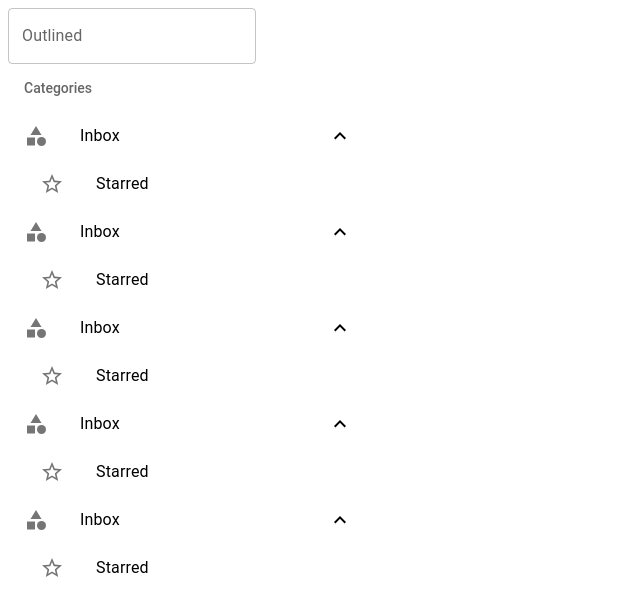
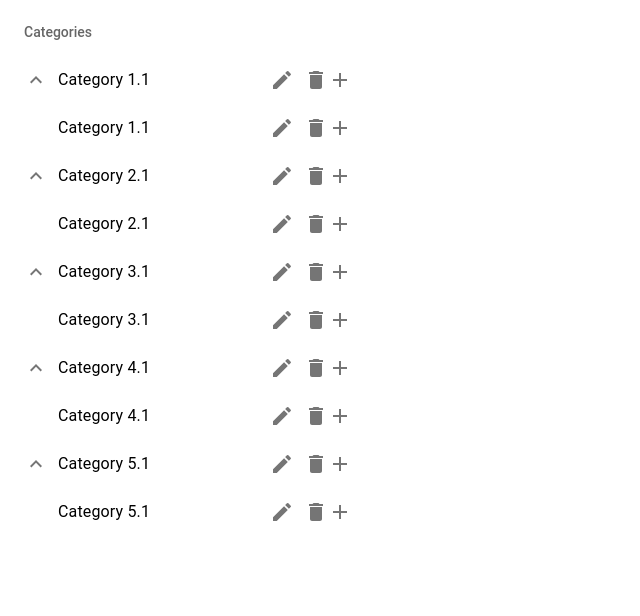
Before and after one commit to sonozyurt/nextjs-pet-project, a Next.js app: page / in a window 1280 px wide. Shown: the top 616 px of the page, without its empty margins (0-640 px from the left). Built offline with nearby package versions, Linux system fonts and the light colour scheme.

Commit message:
feat: adjusted category pills and added edit functionality

```diff
--- a/src/app/components/CategoryListing/CategoryListing.tsx
+++ b/src/app/components/CategoryListing/CategoryListing.tsx
@@ -1,30 +1,18 @@
 import ListSubheader from '@mui/material/ListSubheader';
 import List from '@mui/material/List';
-
 import CategoryPill from './CategoryPill';
-import { TextField } from '@mui/material';
-import { useState } from 'react';
 
 export default async function CategoryListing() {
   const categories = [1, 2, 3, 4, 5];
   return (
     <>
-      <TextField id='outlined-basic' label='Outlined' variant='outlined' />
-
       <List
         sx={{ width: '100%', maxWidth: 360, bgcolor: 'background.paper' }}
-        component='nav'
-        aria-labelledby='nested-list-subheader'
-        subheader={
-          <ListSubheader component='div' id='nested-list-subheader'>
-            Categories
-          </ListSubheader>
-        }
+        component='div'
+        subheader={<ListSubheader component='div'>Categories</ListSubheader>}
       >
-        {categories.map((num) => (
-          <div key={num}>
-            <CategoryPill />
-          </div>
+        {categories.map((num, i) => (
+          <CategoryPill key={num} index={i} />
         ))}
       </List>
     </>
--- a/src/app/components/CategoryListing/CategoryPill.tsx
+++ b/src/app/components/CategoryListing/CategoryPill.tsx
@@ -1,37 +1,36 @@
 'use client';
-import { ExpandLess, ExpandMore, StarBorder } from '@mui/icons-material';
+import { ExpandLess, ExpandMore } from '@mui/icons-material';
 import {
   Collapse,
   List,
+  ListItem,
   ListItemButton,
   ListItemIcon,
-  ListItemText,
 } from '@mui/material';
-import CategoryIcon from '@mui/icons-material/Category';
 import { useState } from 'react';
+import PillContent from './PillContent';
 
-export default function CategoryPill() {
+export default function CategoryPill({ index }: any) {
   const [open, setOpen] = useState(true);
 
-  const handleClick = () => {
+  const handleExpand = () => {
     setOpen(!open);
   };
   return (
     <>
-      <ListItemButton onClick={handleClick}>
-        <ListItemIcon>
-          <CategoryIcon />
+      <ListItem>
+        <ListItemIcon
+          sx={{ cursor: 'pointer', minWidth: 0, mr: '10px' }}
+          onClick={handleExpand}
+        >
+          {open ? <ExpandLess /> : <ExpandMore />}
         </ListItemIcon>
-        <ListItemText primary='Inbox' />
-        {open ? <ExpandLess /> : <ExpandMore />}
-      </ListItemButton>
+        <PillContent index={index} />
+      </ListItem>
       <Collapse in={open} timeout='auto' unmountOnExit>
         <List component='div' disablePadding>
-          <ListItemButton sx={{ pl: 4 }}>
-            <ListItemIcon>
-              <StarBorder />
-            </ListItemIcon>
-            <ListItemText primary='Starred' />
+          <ListItemButton sx={{ pl: '50px' }}>
+            <PillContent index={index} />
           </ListItemButton>
         </List>
       </Collapse>
--- /dev/null
+++ b/src/app/components/CategoryListing/PillContent.tsx
@@ -0,0 +1,58 @@
+'use client';
+import { Add, Check, Delete, Edit } from '@mui/icons-material';
+import {
+  Box,
+  IconButton,
+  ListItemIcon,
+  ListItemText,
+  TextField,
+} from '@mui/material';
+import { useState } from 'react';
+
+export default function PillContent({ index }: any) {
+  const [isEditMode, setIsEditMode] = useState(false);
+
+  const [categoryName, setCategoryName] = useState(`Category ${index + 1}.1`);
+
+  const handleCategoryChange = (event: any) => {
+    setCategoryName(event.target.value);
+  };
+  const handleEditOnCategory = () => {
+    setIsEditMode(!isEditMode);
+  };
+
+  return (
+    <>
+      {isEditMode ? (
+        <form action='submit'>
+          <Box display={'flex'} width={'100%'}>
+            <TextField
+              id='outlined-basic'
+              value={categoryName}
+              variant='outlined'
+              onChange={handleCategoryChange}
+            />
+            <IconButton
+              aria-label='check'
+              size='small'
+              type='submit'
+              onClick={handleEditOnCategory}
+            >
+              <Check fontSize='small' />
+            </IconButton>
+          </Box>
+        </form>
+      ) : (
+        <ListItemText primary={categoryName} />
+      )}
+      <ListItemIcon>
+        <Edit
+          sx={{ px: '10px', cursor: 'pointer' }}
+          onClick={handleEditOnCategory}
+        />
+        <Delete />
+        <Add />
+      </ListItemIcon>
+    </>
+  );
+}
```
